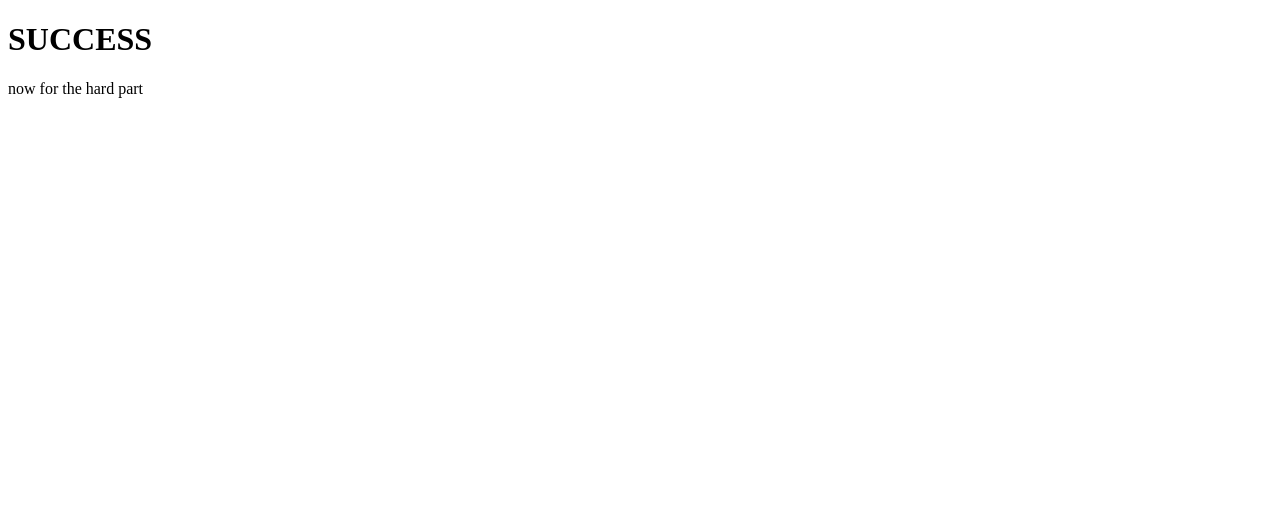
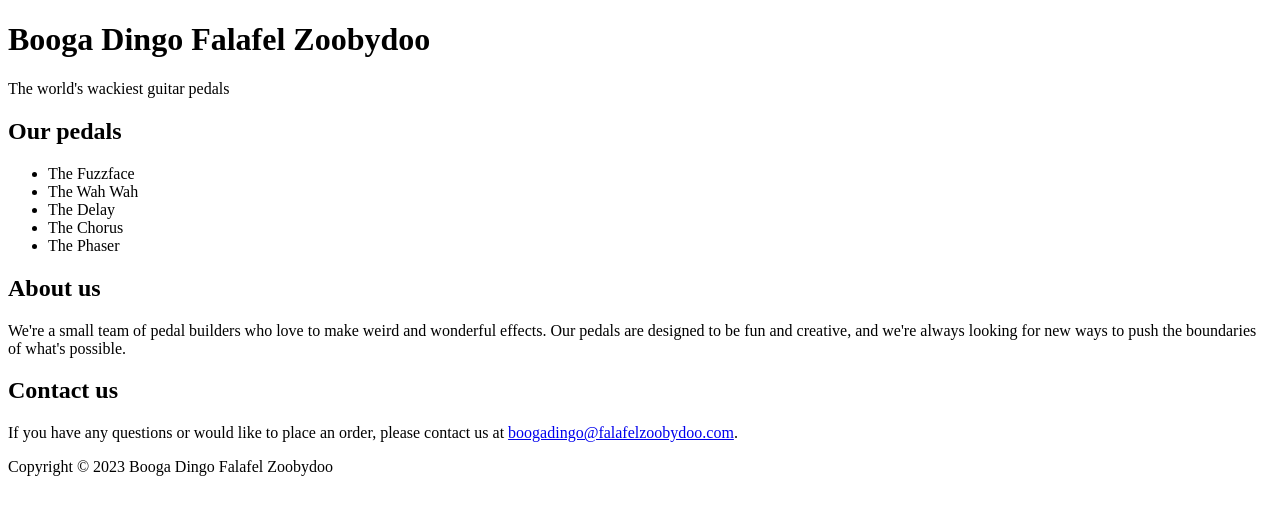
Before and after one commit to macabretimbre/macabretimbre.github.io, a plain HTML site: page index.html in a window 1280 px wide. Drawn offline with Linux system fonts and the light colour scheme.

Commit message:
bard test

```diff
--- a/index.html
+++ b/index.html
@@ -1,7 +1,36 @@
 <!DOCTYPE html>
 <html>
+<head>
+  <title>Booga Dingo Falafel Zoobydoo</title>
+  <link rel="stylesheet" href="style.css">
+</head>
 <body>
-<h1>SUCCESS</h1>
-<p>now for the hard part</p>
+  <header>
+    <h1>Booga Dingo Falafel Zoobydoo</h1>
+    <p>The world's wackiest guitar pedals</p>
+  </header>
+  <main>
+    <section>
+      <h2>Our pedals</h2>
+      <ul>
+        <li>The Fuzzface</li>
+        <li>The Wah Wah</li>
+        <li>The Delay</li>
+        <li>The Chorus</li>
+        <li>The Phaser</li>
+      </ul>
+    </section>
+    <section>
+      <h2>About us</h2>
+      <p>We're a small team of pedal builders who love to make weird and wonderful effects. Our pedals are designed to be fun and creative, and we're always looking for new ways to push the boundaries of what's possible.</p>
+    </section>
+    <section>
+      <h2>Contact us</h2>
+      <p>If you have any questions or would like to place an order, please contact us at <a href="mailto:boogadingo@falafelzoobydoo.com">boogadingo@falafelzoobydoo.com</a>.</p>
+    </section>
+  </main>
+  <footer>
+    <p>Copyright &copy; 2023 Booga Dingo Falafel Zoobydoo</p>
+  </footer>
 </body>
 </html>
```
